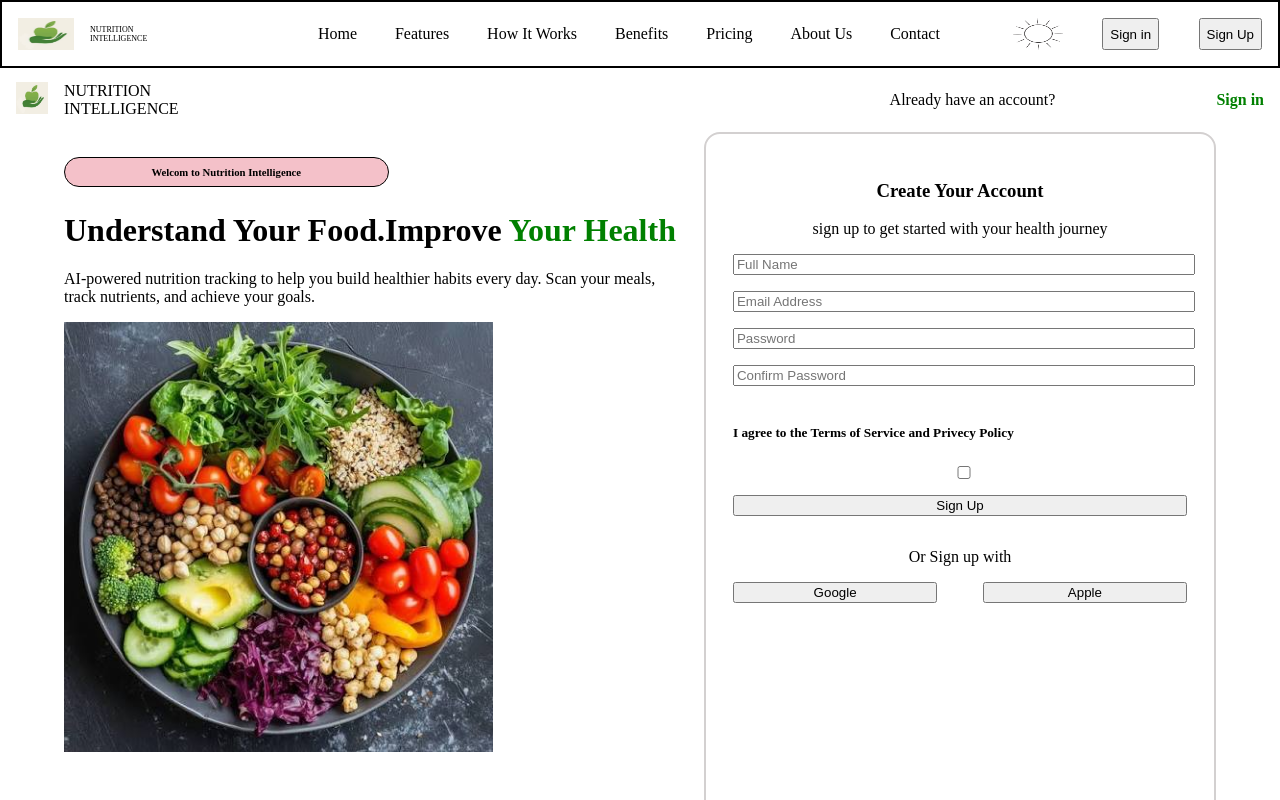
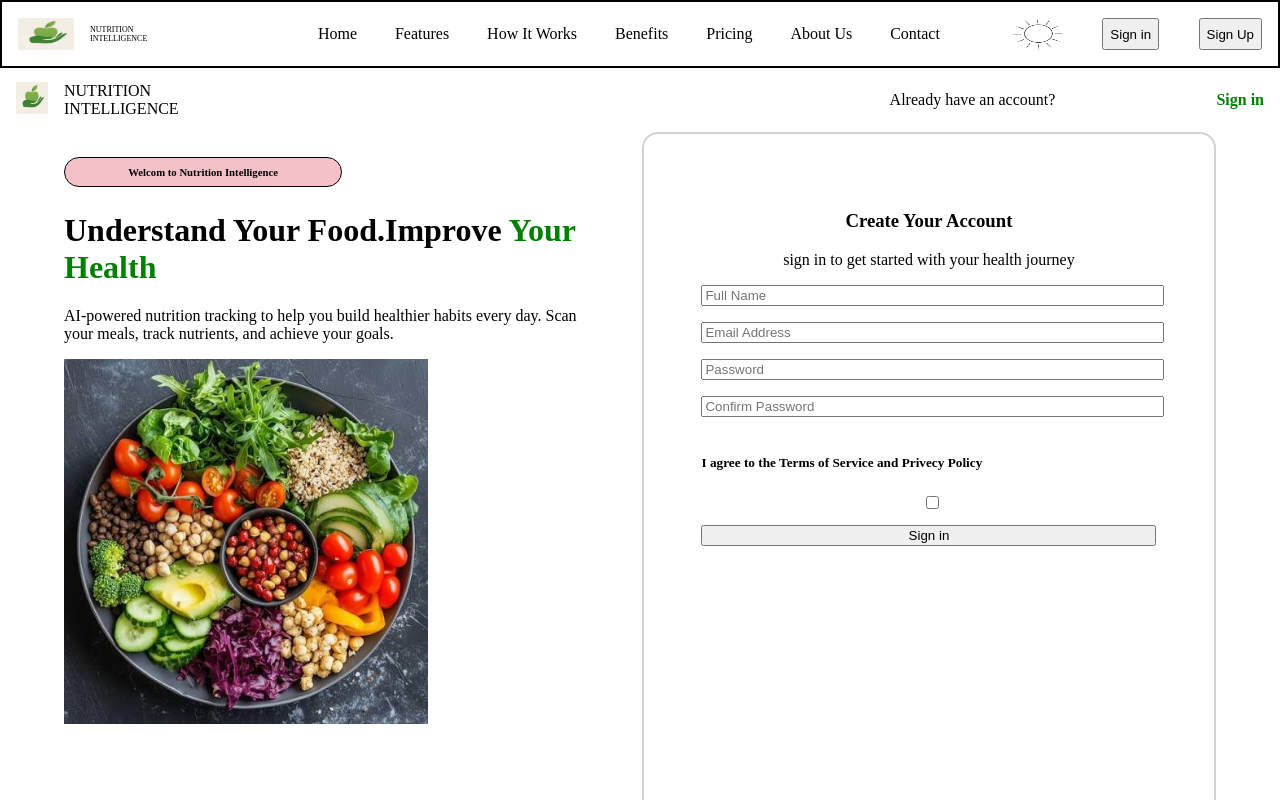
Before and after one commit to sahiba2503/DecodeYourPlateAINutritionIntelligence, a React (Vite) app: page /signInPage in a window 1280 px wide. Shown: the top 800 px of the page. Built offline with nearby package versions, Linux system fonts and the light colour scheme.

Commit message:
connect react router

```diff
--- a/src/MainContainer.jsx
+++ b/src/MainContainer.jsx
@@ -8,8 +8,8 @@ function MainContainer() {
     <div>
       <Routes>
         <Route path='/' element={<Startpage />}></Route>
-        <Route path='/signInPage' element={<SignIn />}></Route>
-        <Route path='/signUpPage' element={<SignUp />}></Route>
+        <Route path="/signInPage" element={<SignIn />}></Route>
+        <Route path="/signUpPage" element={<SignUp />}></Route>
       </Routes>
     </div>
   );
--- a/src/MainContantBody.jsx
+++ b/src/MainContantBody.jsx
@@ -1,6 +1,7 @@
 import nutritionImgC from "./assets/nutritionImgC.jpg";
-
+import { useNavigate } from "react-router-dom";
 function MainContantBody() {
+  let navigate = useNavigate();
   return (
     <div className='mainContant'>
       <h6>AI-Powered Nutrition Tracking</h6>
@@ -12,8 +13,8 @@ function MainContantBody() {
         day. Scan your meals, track nutrients, and achieve your goals.
       </p>
       <div className='mainContantButtons'>
-        <button>Sign Up</button>
-        <button>Sign In</button>
+        <button onClick={()=>navigate("/signInPage")}>Sign In</button>
+        <button onClick={()=>navigate("/signUpPage")}>Sign Up</button>
       </div>
       <div className='mainInfo'>
         <div>
--- a/src/SignIn.jsx
+++ b/src/SignIn.jsx
@@ -1,4 +1,4 @@
-import SignPage from "./SignPage"
+
 import PageMainContaint from "./PageMainContaint"
 import PageNave from "./PageNave";
 
@@ -8,7 +8,17 @@ function SignIn() {
       <PageNave />
     <div className="bodyContainer">
     <PageMainContaint />
-      <SignPage />
+     <div className="signInForm">
+                <h3 style={{textAlign:"center"}}>Create Your Account</h3>
+                <p style={{textAlign:"center"}}>sign in to get started with your health journey</p>
+                <input type="text"  placeholder="Full Name"/>
+                <input type="emain" placeholder="Email Address" />
+                <input type="password" placeholder="Password" />
+                <input type="text" placeholder="Confirm Password" />
+                <h5>I agree to the Terms of Service and Privecy Policy</h5>
+                <input type="checkbox"/>
+                <button id="signbtn"> Sign in</button>
+                     </div>
       </div>
     </div>
   )
--- a/src/SignPage.jsx
+++ b/src/SignPage.jsx
@@ -2,7 +2,6 @@
 
 function SignPage() {
   return (
-    <div>
       <div className="signUpForm">
                 <h3 style={{textAlign:"center"}}>Create Your Account</h3>
                 <p style={{textAlign:"center"}}>sign up to get started with your health journey</p>
@@ -19,7 +18,7 @@ function SignPage() {
                   <button>Apple</button>
                   </div>
                 </div>
-    </div>
+
   )
 }
 
--- a/src/component/NaveBar.jsx
+++ b/src/component/NaveBar.jsx
@@ -1,7 +1,9 @@
 
 import sunlight from "../assets/sunlight.png";
 import nutritionImgC from "../assets/nutritionImgC.jpg";
+import {useNavigate} from "react-router-dom";
 function NaveBar() {
+  let navigate = useNavigate();
   return (
     <div className="nave_bar">
       <div className="nutritionLog">
@@ -23,8 +25,8 @@ function NaveBar() {
       </ul>
       <div className='naveButtons'>
       <img src={sunlight} />
-        <button>Sign in</button>
-        <button>Sign Up</button>
+        <button onClick={()=>navigate("/signInPage")}>Sign in</button>
+        <button onClick={()=>navigate("/signUpPage")}>Sign Up</button>
       </div>
     </div>
   )
--- a/src/index.css
+++ b/src/index.css
@@ -187,7 +187,7 @@ width: 50%;
     height: 50%;
     text-align: center;
 }
-.signUpForm{
+.signUpForm , .signInForm{
     border: 2px solid rgb(211, 208, 208);
     /* width: 40%; */
     height: 100vh;
@@ -200,6 +200,10 @@ width: 50%;
     margin-bottom: 1rem;
 
 }
+.signInForm input, #signbtn{
+    width: 100%;
+    margin-bottom: 1rem;
+}
 .signupOptionBtn {
     width: 100%;
     display: flex;
```
